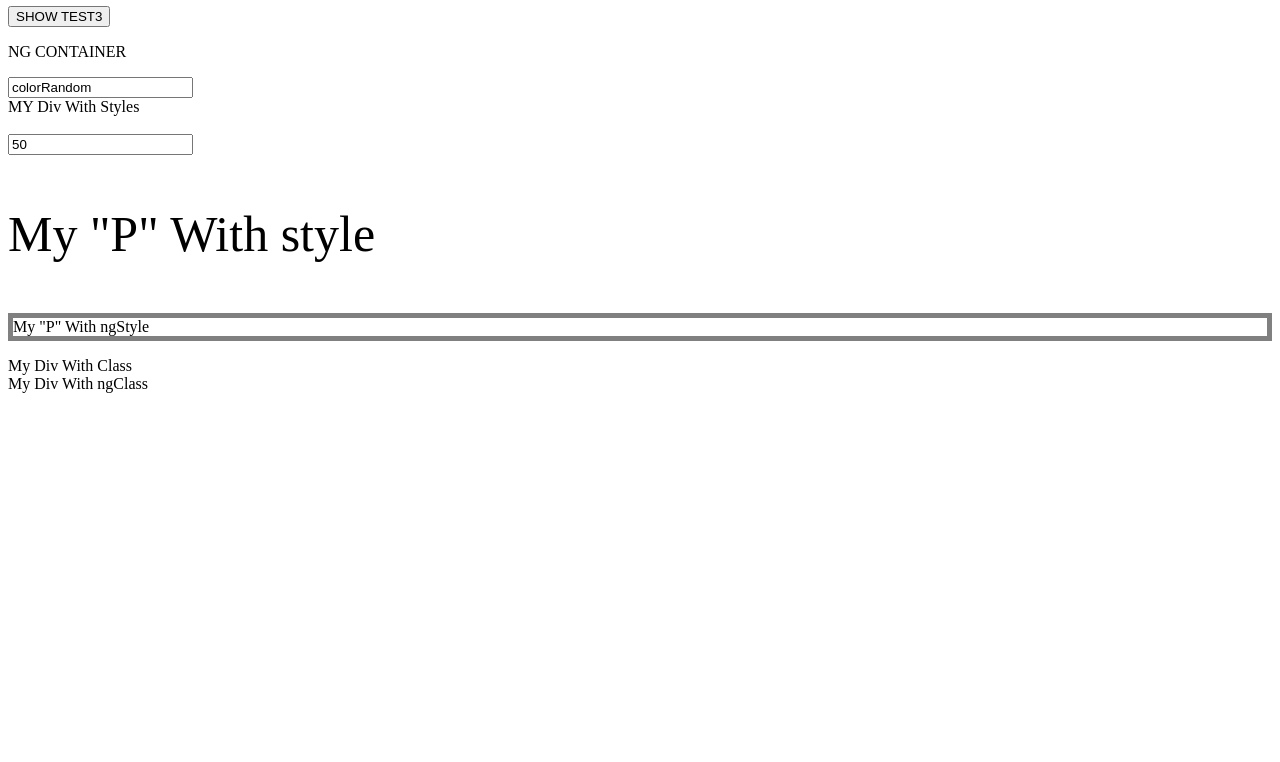
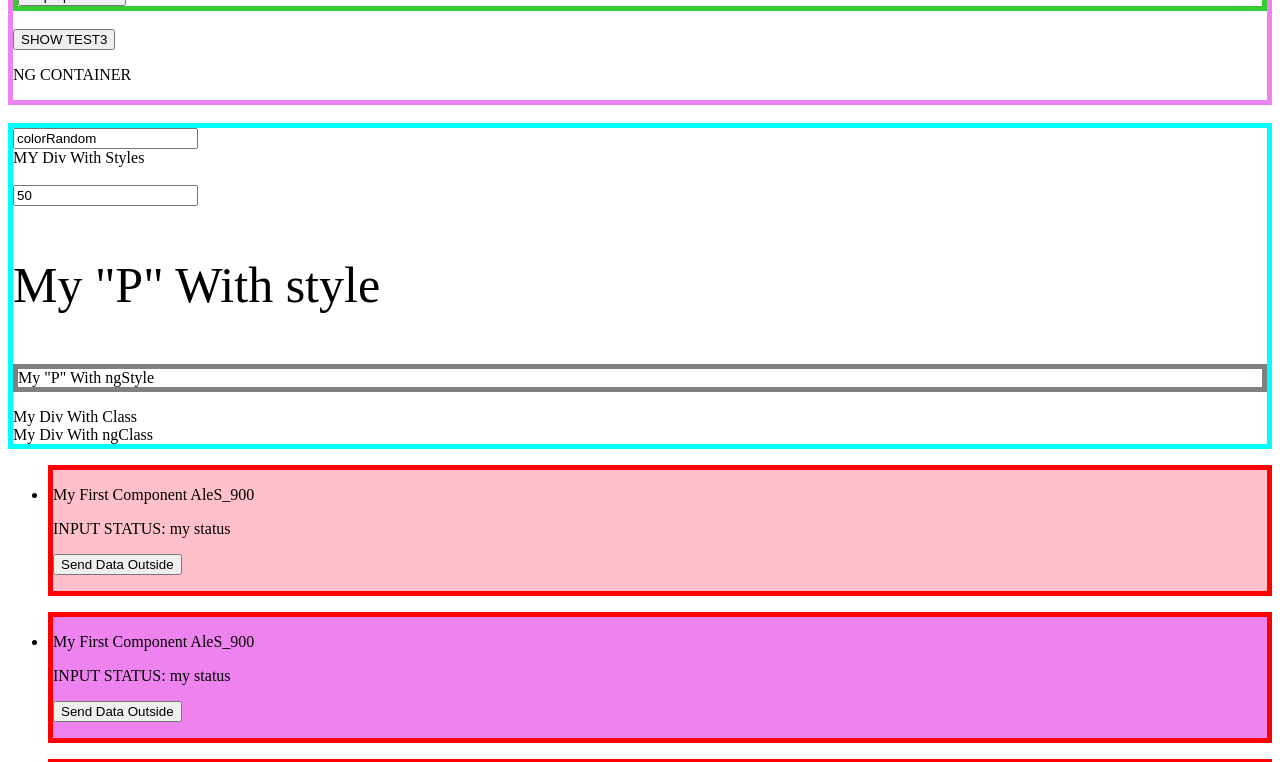
Before and after one commit to AleS900/angular-course-2021, an Angular app: page / in a window 1280 px wide. Shown: the part 2420-3182 px from the top of the page. Before the commit the page ends 2821 px from the top, so only its background shows below. Built offline with nearby package versions, Linux system fonts and the light colour scheme.

Commit message:
08/11/2021 task 5: set background color for elements in odd and even position

```diff
--- a/src/app/app.component.html
+++ b/src/app/app.component.html
@@ -30,6 +30,7 @@
     </savc-comp3>
 </div><br>
 
+<!------------------------------------------------------------------------->
 
 <div style="border: 5px #FFD200 solid;">
     <br>
@@ -60,8 +61,11 @@
         </li><br>
 
         <!--EJEMPLO 3 NGFOR-->
-        <li *ngFor="let item of ['first','second','third']">
-            <savc-comp [status]="myStatus" (onSendData)="printDataSantiagoComp($event)" *ngIf="item !== 'first'">
+        <li *ngFor="let item of ['first','second','third']; let i=index;">
+            <savc-comp
+            [status]="myStatus"
+            (onSendData)="printDataSantiagoComp($event)"
+            *ngIf="item !== 'first'">
             </savc-comp>
         </li>
     </ul>
@@ -133,6 +137,10 @@
 
 </div><br>
 
+<!------------------------------------------------------------------------->
+
+<div style="border: 5px violet solid;"><br>
+
     <button (click)="sw = !sw"> SHOW TEST3</button><br><br>
 
     <div *ngIf="sw else myVarElse">
@@ -161,7 +169,9 @@
         NG CONTENT
         Referencia a elementos dentro de otro componente
     -->
-<app-test2 name="Alejandro( Juan )" lastName="Céspedes (Gutiérrez)"
+    <app-test2
+        name="Alejandro( Juan )"
+        lastName="Céspedes (Gutiérrez)"
         (onGeneralDataCORRECTED)="printDataExercise5Corrected($event)" (onGeneralData)="printDataExercise5($event)">
         <p>
             Mi propio contenido
@@ -182,6 +192,11 @@
         <p>NG CONTAINER</p>
     </ng-container>
 
+</div><br>
+
+<!------------------------------------------------------------------------->
+
+<div style="border: 5px cyan solid;">
     <!--
     // *************************************
     // ***      ATTRIBUTE DIRECTIVES     ***
@@ -202,8 +217,7 @@
     <input type="text" [(ngModel)]="color" >
     <div [style.border]= "'5px solid ' + color">
         MY Div With Styles
-</div>
-<br>
+    </div><br>
 
     <input type="number" [(ngModel)]="font" >
     <p [style.fontSize.px]="font">
@@ -254,4 +268,35 @@
         My Div With ngClass
     </div>
 
+</div>
+
+
+<!--
+        TAREA 5 08/11/2021:
+        Utilizando *ngFor pintar de distinto color
+        el backround de cada elemento, dependiendo si es par
+        o impar.
+-->
+
+<ng-container *ngFor="let item of ['first','second','third','fourth','fifth']; let i = index;" >
+    <ng-template #colorsHW>
+        <ul>
+            <li [style.background]="'pink'">
+                <savc-comp
+                    [status]="myStatus"
+                    (onSendData)="printDataSantiagoComp($event)" >
+                </savc-comp>
+            </li>
+        </ul>
+    </ng-template>
+    <ul *ngIf="i%2 !== 0; else colorsHW">
+        <li [style.background]="'violet'">
+            <savc-comp
+                [status]="myStatus"
+                (onSendData)="printDataSantiagoComp($event)" >
+            </savc-comp>
+        </li>
+    </ul>
+<ng-container>
+
 <!-- button onclick="">do click </button -->
```
Lines whose indentation alone changed are shown as unchanged.
